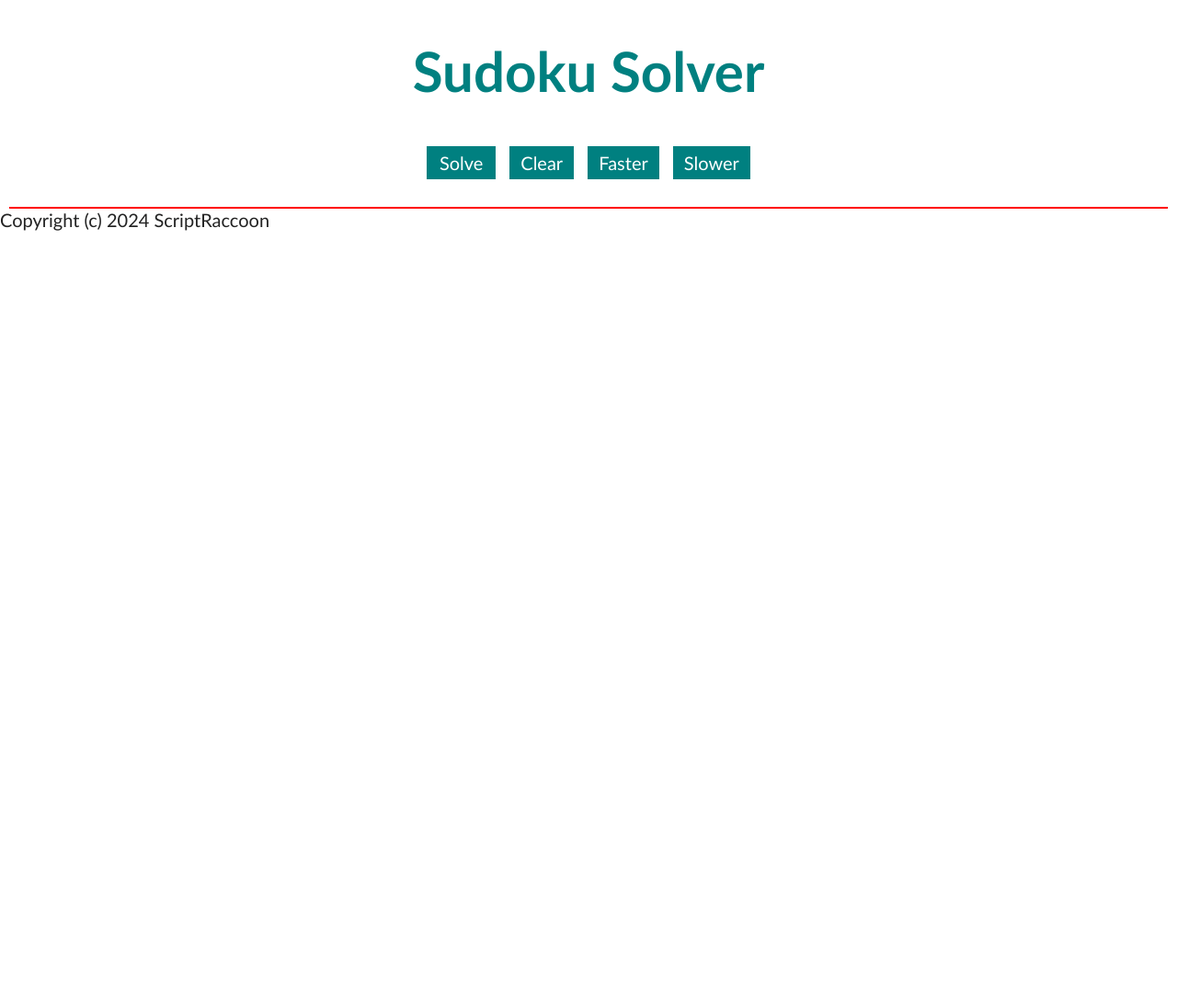
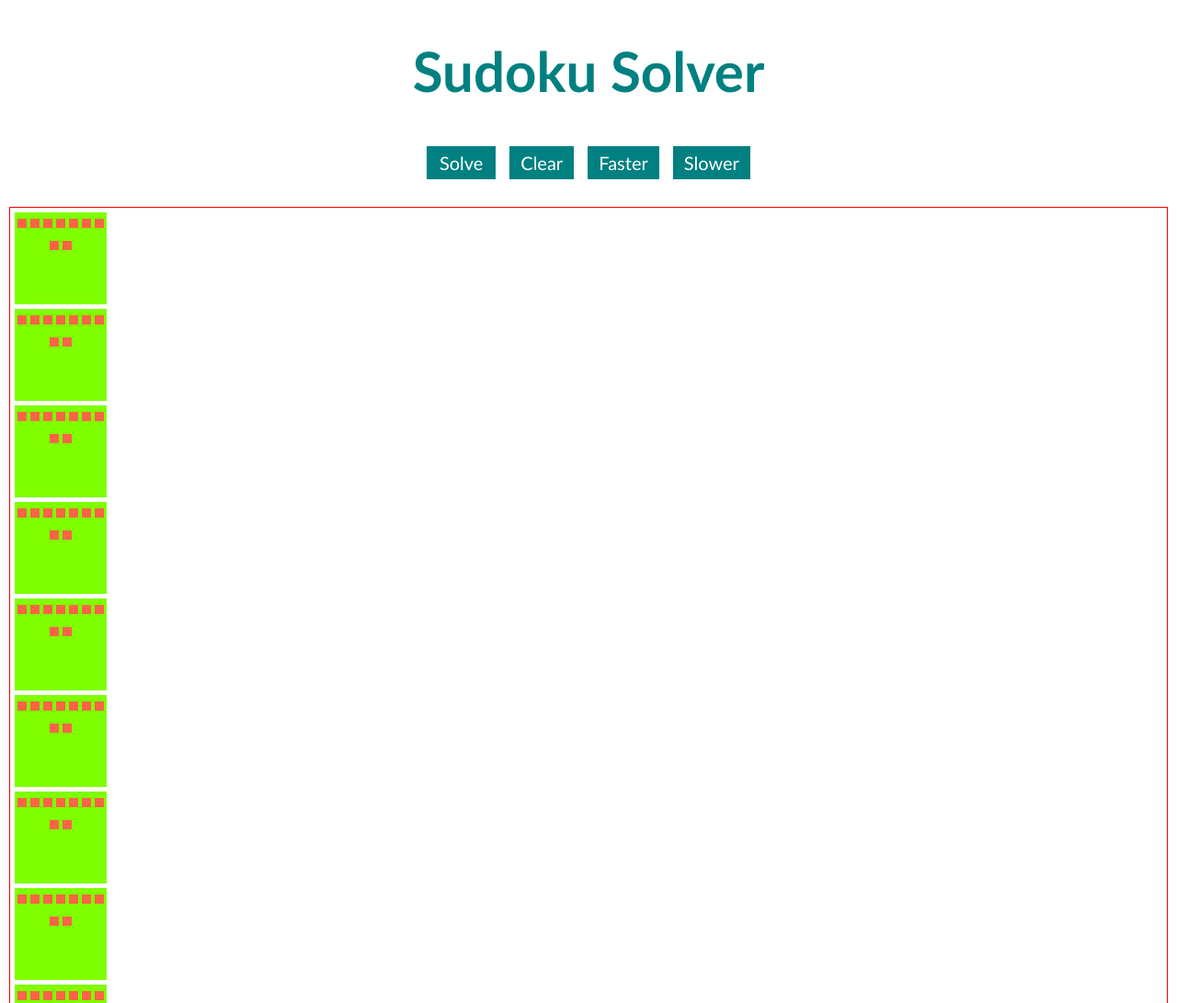
Before and after one commit to AlexanderKiefer77/Sudoku-Solver, a plain HTML site: page index.html in a window 1280 px wide. Shown: the top 1091 px of the page at 92% size. Before the commit the page ends 800 px from the top, so only its background shows below. Drawn offline with nearby package versions, Linux system fonts and the light colour scheme.

Commit message:
add main.js and cells.js

```diff
--- a/css/style.css
+++ b/css/style.css
@@ -83,3 +83,17 @@ button:focus {
 #sudoku {
     border: 1px solid red;
 }
+
+.block {
+    width: 100px;
+    height: 100px;
+    margin: 5px;
+    background: chartreuse;
+}
+
+.cell {
+    width: 10px;
+    height: 10px;
+    margin: 2px;
+    background: tomato;
+}
--- /dev/null
+++ b/js/cells.js
@@ -0,0 +1,23 @@
+export function addBlocks() {
+    for (let row = 0; row < 3; row++) {
+        for (let col = 0; col < 3; col++) {
+            $("<div></div>")
+                .addClass("block")
+                .attr("id", `block${row}_${col}`)
+                .appendTo("#sudoku");
+        }
+    }
+};
+
+export function addCells() {
+    for (let row = 0; row < 9; row++) {
+        for (let col = 0; col < 9; col++) {
+            const blockRow = Math.floor(row / 3);
+            const blockCol = Math.floor(col / 3);
+            $("<input type='number'>")
+                .addClass("cell")
+                .attr("id", `cell${row}_${col}`)
+                .appendTo(`#block${blockRow}_${blockCol}`);
+        }
+    }
+};
--- a/js/main.js
+++ b/js/main.js
@@ -0,0 +1,6 @@
+import { addBlocks, addCells } from "./cells.js";
+
+$(() => {// damit werden diese Funktionen erst aufgerufen, wenn alles geladen ist
+    addBlocks();
+    addCells();
+});
```
